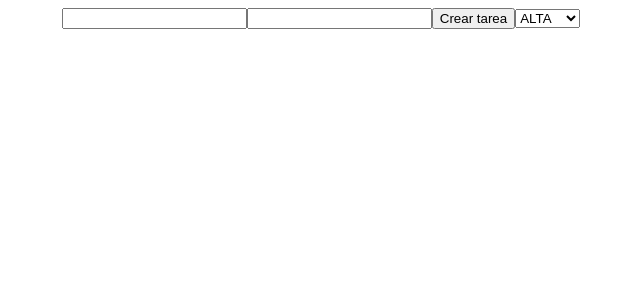
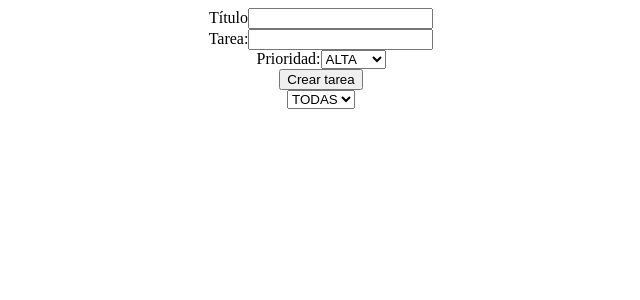
Before and after one commit to josemanuel80/OB_REACT_Ejercicio9, a React (Create React App) app: page / in a window 1280 px wide. Shown: the top 300 px of the page, without its empty margins (319-959 px from the left). Built offline with nearby package versions, Linux system fonts and the light colour scheme.

Commit message:
filter working

```diff
--- a/src/components/Form.jsx
+++ b/src/components/Form.jsx
@@ -1,18 +1,19 @@
 import { useContext, useRef } from 'react';
 import { DataContext } from '../context/DataContext';
 
-const LEVELS = {
-  HIGH: 'High',
-  MEDIUM: 'Medium',
-  LOW: 'Low',
+export const LEVELS = {
+  HIGH: 'Alta',
+  MEDIUM: 'Media',
+  LOW: 'Baja',
 };
 
 export const Form = () => {
   const titleRef = useRef();
   const taskRef = useRef();
   const selectRef = useRef();
+  const filterSelectRef = useRef();
 
-  const { state, dispatch } = useContext(DataContext);
+  const { state, dispatch, setFilter } = useContext(DataContext);
 
   const handleSubmit = (event) => {
     event.preventDefault();
@@ -26,16 +27,34 @@ export const Form = () => {
     });
   };
 
+  const handleFilterChange = () => {
+    setFilter(filterSelectRef.current.value);
+  };
+
   return (
-    <form onSubmit={handleSubmit}>
-      <input type="text" ref={titleRef} />
-      <input type="text" ref={taskRef} />
-      <button type="submit">Crear tarea</button>
-      <select ref={selectRef}>
+    <>
+      <form onSubmit={handleSubmit}>
+        <label for="title">Título</label>
+        <input type="text" name="title" ref={titleRef} />
+        <br />
+        <label for="task">Tarea:</label>
+        <input type="text" name="task" ref={taskRef} />
+        <br />
+        <label for="prioritySelect">Prioridad:</label>
+        <select name="prioritySelect" ref={selectRef}>
+          <option value={LEVELS.HIGH}>ALTA</option>
+          <option value={LEVELS.MEDIUM}>MEDIA</option>
+          <option value={LEVELS.LOW}>BAJA</option>
+        </select>
+        <br />
+        <button type="submit">Crear tarea</button>
+      </form>
+      <select ref={filterSelectRef} onChange={handleFilterChange}>
+        <option value="ALL">TODAS</option>
         <option value={LEVELS.HIGH}>ALTA</option>
         <option value={LEVELS.MEDIUM}>MEDIA</option>
         <option value={LEVELS.LOW}>BAJA</option>
       </select>
-    </form>
+    </>
   );
 };
--- a/src/components/List.jsx
+++ b/src/components/List.jsx
@@ -1,5 +1,6 @@
 import { useContext } from 'react';
 import { DataContext } from '../context/DataContext';
+import { LEVELS } from './Form';
 
 export const List = () => {
   const { state, filter } = useContext(DataContext);
@@ -21,6 +22,65 @@ export const List = () => {
         );
       });
     }
+    case LEVELS.LOW: {
+      const newState = [...state];
+      const filtered = newState.filter((todo) => todo.priority === LEVELS.LOW);
+      return filtered.map((todo) => {
+        return (
+          <>
+            <p>
+              <strong>Título:</strong> {todo.title}
+            </p>
+            <p>
+              <strong>Tarea:</strong> {todo.task}
+            </p>
+            <p>
+              <strong>Prioridad:</strong> {todo.priority}
+            </p>
+          </>
+        );
+      });
+    }
+    case LEVELS.MEDIUM: {
+      const newState = [...state];
+      const filtered = newState.filter(
+        (todo) => todo.priority === LEVELS.MEDIUM,
+      );
+      return filtered.map((todo) => {
+        return (
+          <>
+            <p>
+              <strong>Título:</strong> {todo.title}
+            </p>
+            <p>
+              <strong>Tarea:</strong> {todo.task}
+            </p>
+            <p>
+              <strong>Prioridad:</strong> {todo.priority}
+            </p>
+          </>
+        );
+      });
+    }
+    case LEVELS.HIGH: {
+      const newState = [...state];
+      const filtered = newState.filter((todo) => todo.priority === LEVELS.HIGH);
+      return filtered.map((todo) => {
+        return (
+          <>
+            <p>
+              <strong>Título:</strong> {todo.title}
+            </p>
+            <p>
+              <strong>Tarea:</strong> {todo.task}
+            </p>
+            <p>
+              <strong>Prioridad:</strong> {todo.priority}
+            </p>
+          </>
+        );
+      });
+    }
     default:
       return state;
   }
--- a/src/reducer/todoReducer.js
+++ b/src/reducer/todoReducer.js
@@ -5,6 +5,7 @@ export const todoReducer = (state, action) => {
   switch (action.type) {
     case 'CREATE_TODO': {
       return [
+        ...state,
         {
           title: action.payload.title,
           task: action.payload.task,
```
